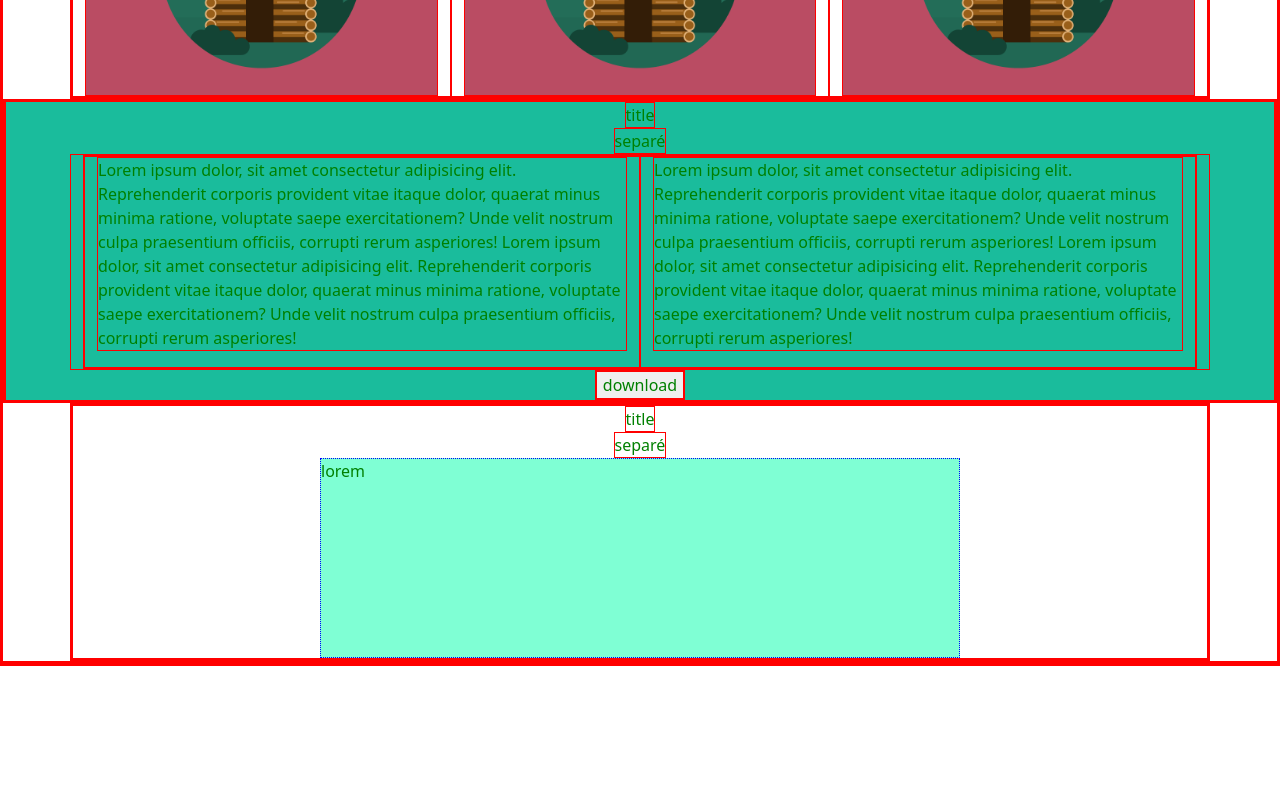
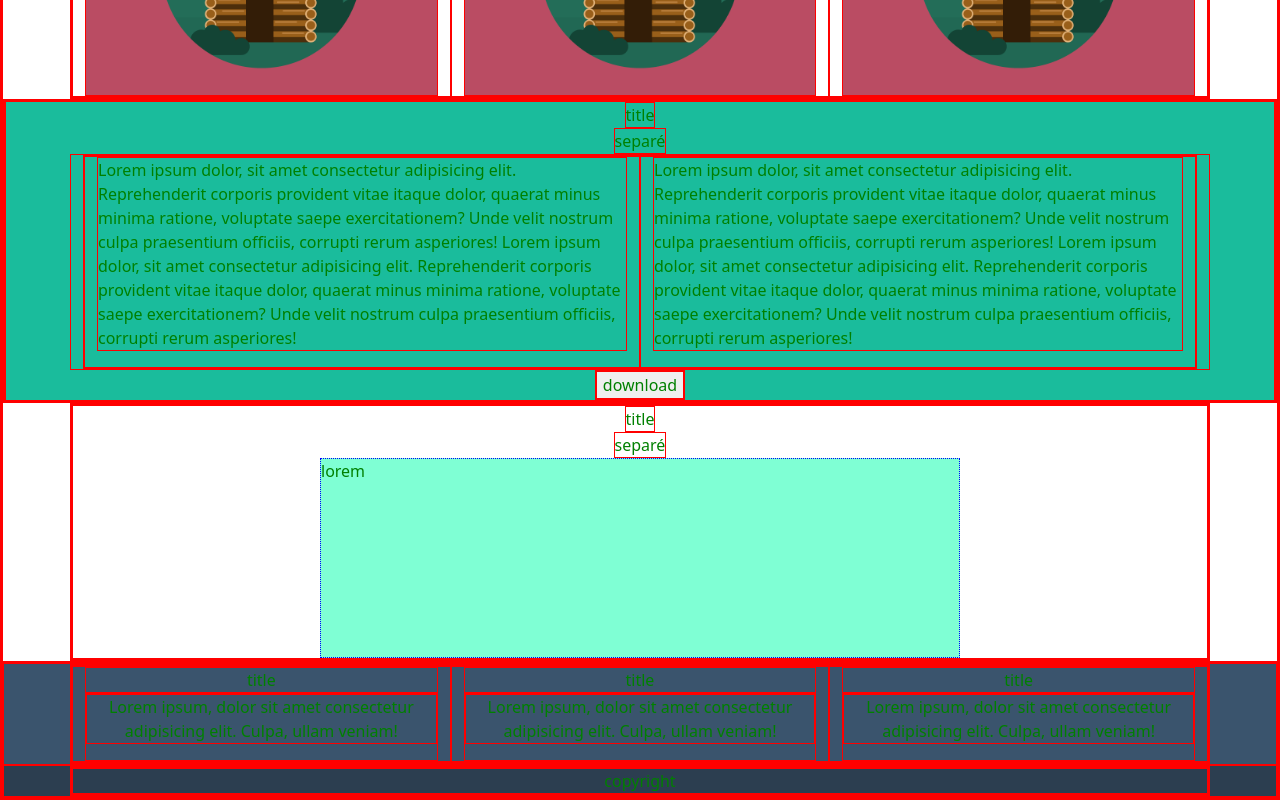
Before and after one commit to salamone-gius/html-css-bootstrap-freelancer, a plain HTML site: page index.html in a window 1280 px wide. Shown: the part 627-1427 px from the top of the page. Before the commit the page ends 1293 px from the top, so only its background shows below. Drawn offline with nearby package versions, Linux system fonts and the light colour scheme.

Commit message:
footer structure created

```diff
--- a/css/style.css
+++ b/css/style.css
@@ -41,3 +41,14 @@ main .portfolio img {
 /* ------- CONTACT-ME ------- */
 
 /* --------------- FOOTER --------------- */
+footer .top {
+    background-color: rgb(58, 84, 109);
+}
+
+footer .bottom {
+    background-color: rgb(44, 62, 80);
+}
+
+footer .col-12 {
+    text-align: center;
+}
--- a/index.html
+++ b/index.html
@@ -112,9 +112,41 @@
         </main>
         <!--  /4 sections: hero (avatar, title, separé, skills), portfolio (6 images), about (2 text cols + download button), contact me (form)-->
 
-        <!-- 2 sections: credits top (3 cols: address, social, info), copiright bottom  -->
-        <footer></footer>
-        <!-- /2 sections: credits top (3 cols: address, social, info), copiright bottom  -->
+        <!-- 2 sections: credits top (3 cols: address, social, info), copyright bottom  -->
+        <footer>
+            <div class="top container-fluid">
+                <div class="container-md">
+                    <div class="row">
+                        <div class="location col-12 col-md-4">
+                            <div class="title">title</div>
+                            <div class="address">
+                                <p>Lorem ipsum, dolor sit amet consectetur adipisicing elit. Culpa, ullam veniam!</p>
+                            </div>
+                        </div>
+                        <div class="social col-12 col-md-4">
+                            <div class="title">title</div>
+                            <div class="logos">
+                                <p>Lorem ipsum, dolor sit amet consectetur adipisicing elit. Culpa, ullam veniam!</p>
+                            </div>
+                        </div>
+                        <div class="about-freelancers col-12 col-md-4">
+                            <div class="title">title</div>
+                            <div>
+                                <p>Lorem ipsum, dolor sit amet consectetur adipisicing elit. Culpa, ullam veniam!</p>
+                            </div>
+                        </div>
+                    </div>
+                </div>
+            </div>
+            <div class="bottom container-fluid">
+                <div class="copyright container-md">
+                    <div class="row">
+                        <div class="col-12">copyright</div>
+                    </div>
+                </div>
+            </div>
+        </footer>
+        <!-- /2 sections: credits top (3 cols: address, social, info), copyright bottom  -->
     </body>
 
 </html>
```
